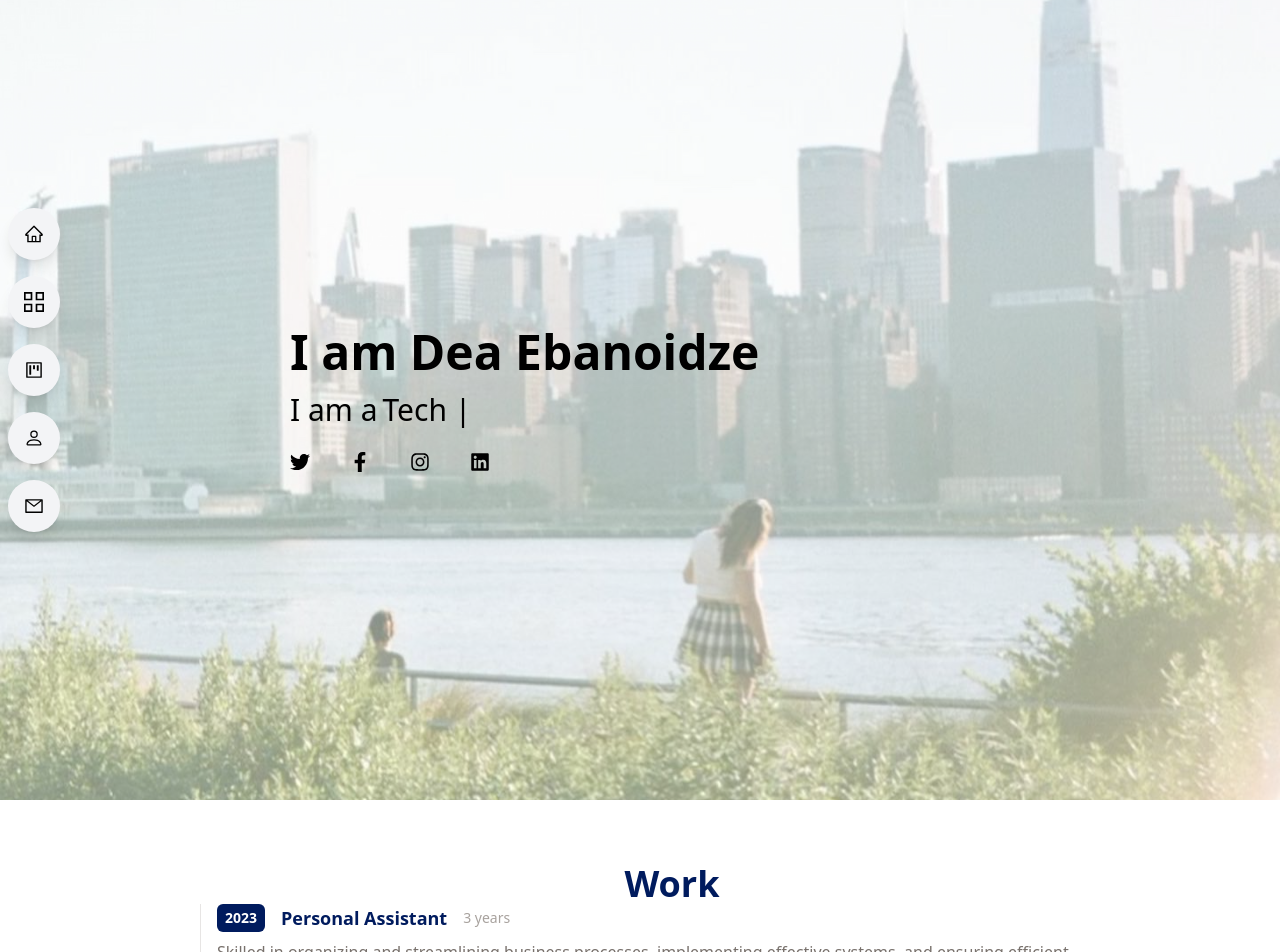
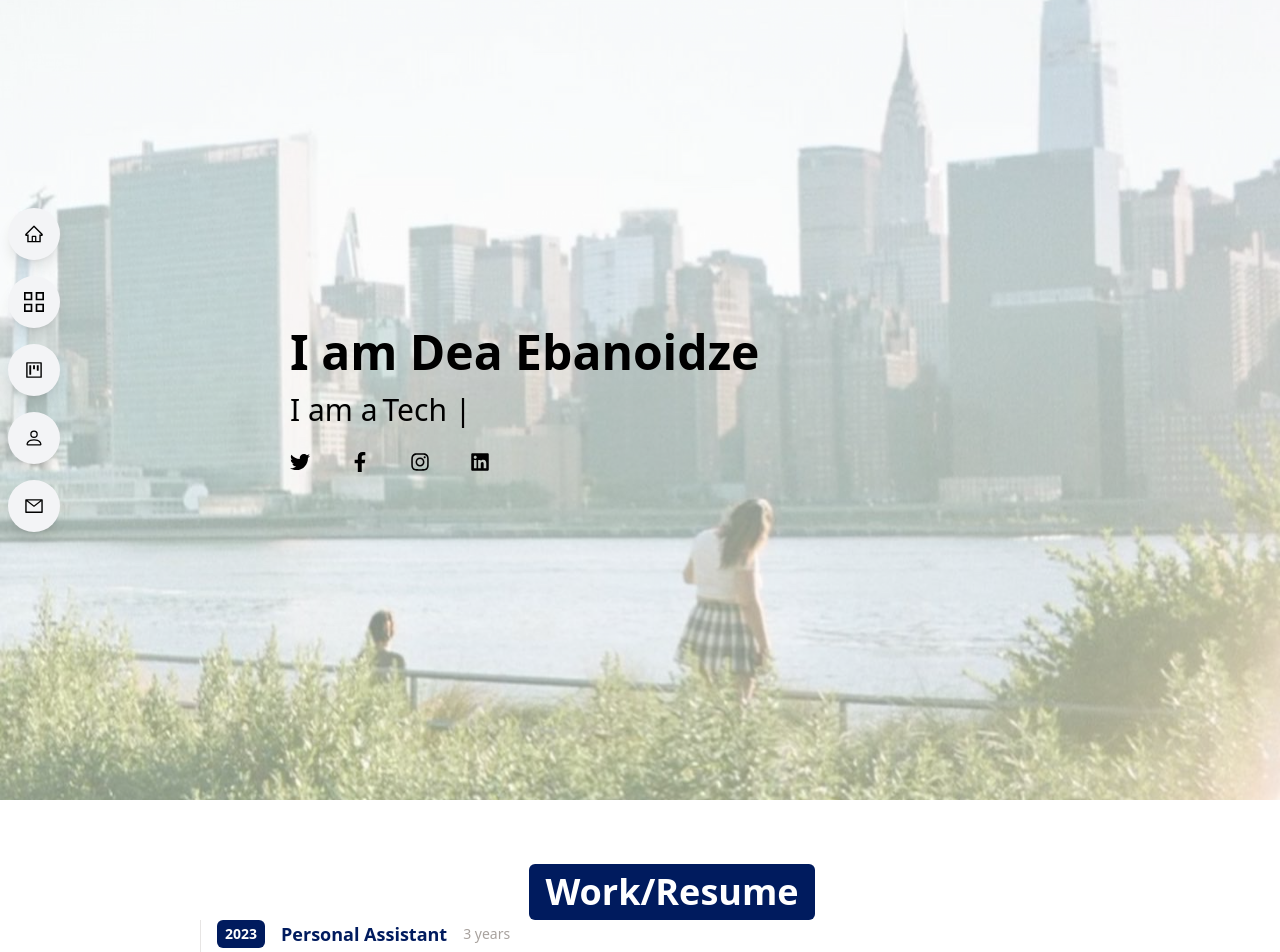
Before and after one commit to deaeba/portfolio-appdea, a React (Vite) app: page / in a window 1280 px wide. Shown: the top 952 px of the page. Built offline with nearby package versions, Linux system fonts and the light colour scheme.

Commit message:
updated work.js

```diff
--- a/src/components/Work.jsx
+++ b/src/components/Work.jsx
@@ -28,7 +28,14 @@ const Work = () => {
   return (
     <div id="work" className="max-w-[1040px] m-auto md:pl-20 p-4 py-16">
       <h1 className="text-4xl font-bold text-center text-[#001b5e]">
-        <a href="#work">Work</a>
+        <a
+          href="https://docs.google.com/document/d/1S5h3DOab4OLNxSU2CRAWArPJs7yEY4kHCavwLAUdmUw/edit?usp=sharing"
+          className="inline-block bg-[#001b5e]  text-white px-4 py-2 rounded-md hover:bg-[#00163a]"
+          target="_blank"
+          rel="noopener noreferrer"
+        >
+          Work/Resume
+        </a>
       </h1>
       {data.map((item, idx) => (
         <WorkItem
```
